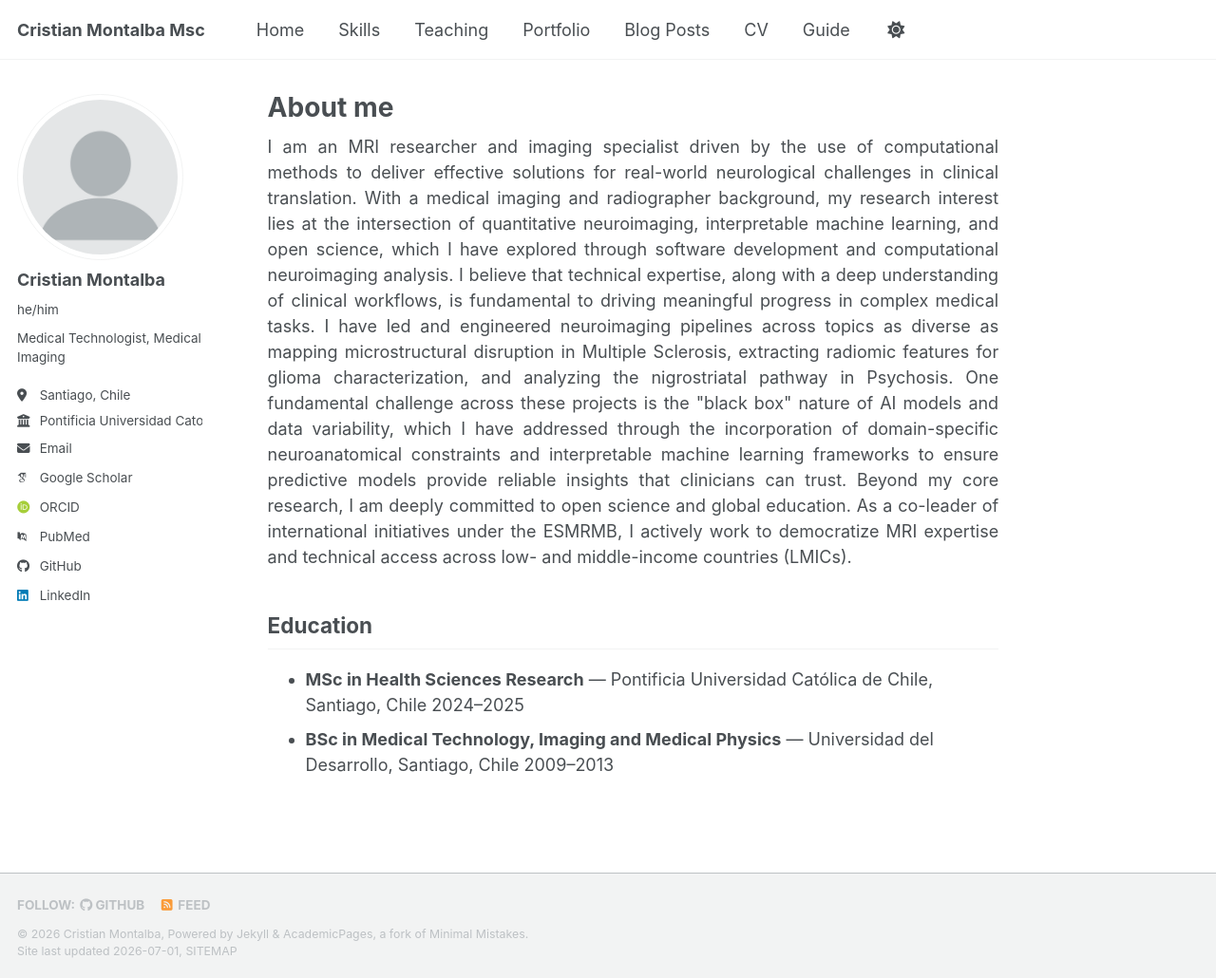
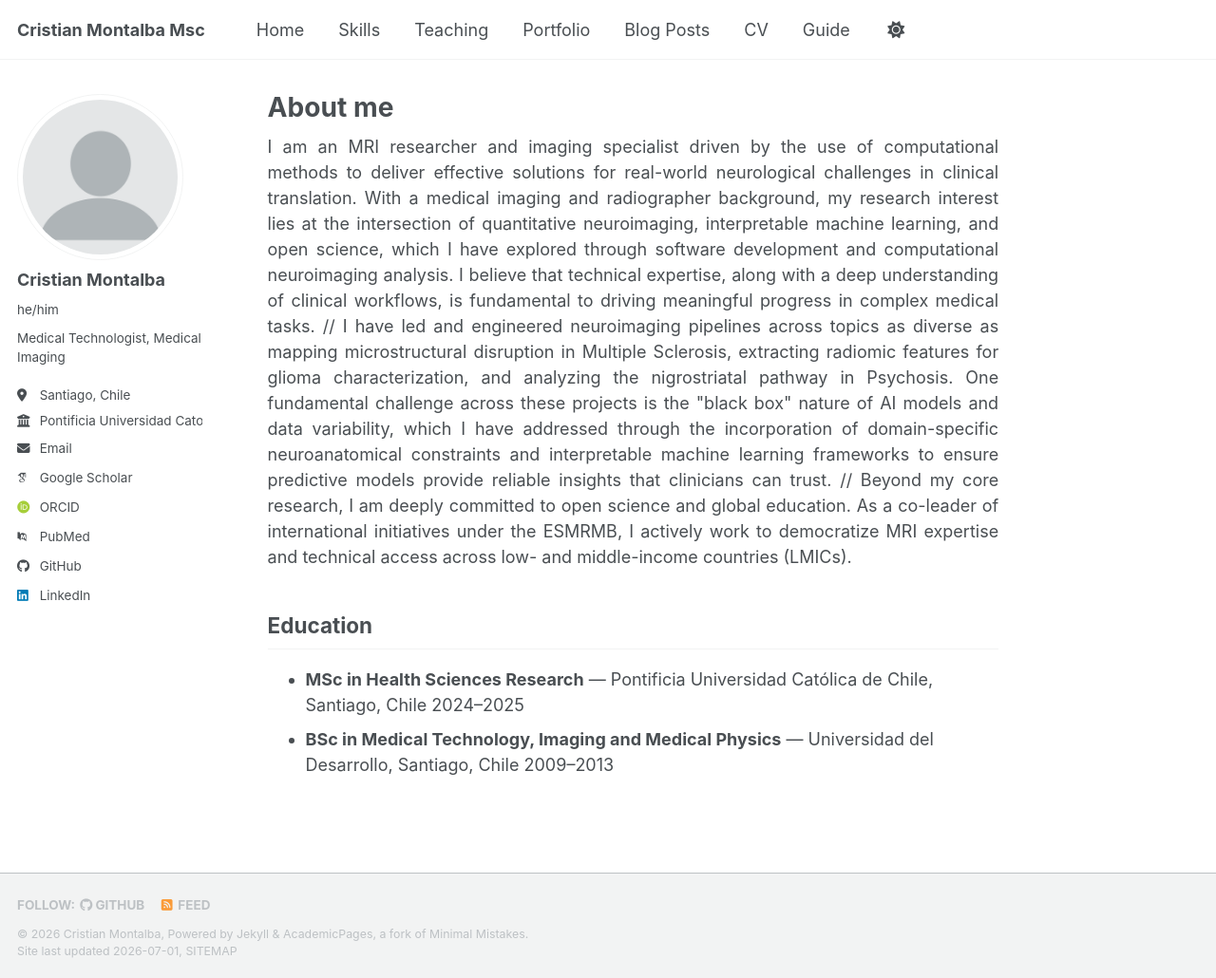
Before and after one commit to cristianmontalba/cristianmontalba.github.io, a Jekyll site: the page built from _pages/about.md, in a window 1280 px wide and 1030 px high. Shown: the whole window at 95% size. Built offline with Jekyll 4.4.1, drawn with Linux system fonts in a browser that asks for light colours; some web fonts are replaced; a script bundle is joined from its source files by our own code; library files that are not in the unit come from our copies.

```diff
--- a/_pages/about.md
+++ b/_pages/about.md
@@ -9,9 +9,9 @@ redirect_from:
 
 <div style="text-align: justify;">
 
-I am an MRI researcher and imaging specialist driven by the use of computational methods to deliver effective solutions for real-world neurological challenges in clinical translation. With a medical imaging and radiographer background, my research interest lies at the intersection of quantitative neuroimaging, interpretable machine learning, and open science, which I have explored through software development and computational neuroimaging analysis. I believe that technical expertise, along with a deep understanding of clinical workflows, is fundamental to driving meaningful progress in complex medical tasks.
+I am an MRI researcher and imaging specialist driven by the use of computational methods to deliver effective solutions for real-world neurological challenges in clinical translation. With a medical imaging and radiographer background, my research interest lies at the intersection of quantitative neuroimaging, interpretable machine learning, and open science, which I have explored through software development and computational neuroimaging analysis. I believe that technical expertise, along with a deep understanding of clinical workflows, is fundamental to driving meaningful progress in complex medical tasks. //
 
-I have led and engineered neuroimaging pipelines across topics as diverse as mapping microstructural disruption in Multiple Sclerosis, extracting radiomic features for glioma characterization, and analyzing the nigrostriatal pathway in Psychosis. One fundamental challenge across these projects is the "black box" nature of AI models and data variability, which I have addressed through the incorporation of domain-specific neuroanatomical constraints and interpretable machine learning frameworks to ensure predictive models provide reliable insights that clinicians can trust.
+I have led and engineered neuroimaging pipelines across topics as diverse as mapping microstructural disruption in Multiple Sclerosis, extracting radiomic features for glioma characterization, and analyzing the nigrostriatal pathway in Psychosis. One fundamental challenge across these projects is the "black box" nature of AI models and data variability, which I have addressed through the incorporation of domain-specific neuroanatomical constraints and interpretable machine learning frameworks to ensure predictive models provide reliable insights that clinicians can trust. //
 
 Beyond my core research, I am deeply committed to open science and global education. As a co-leader of international initiatives under the ESMRMB, I actively work to democratize MRI expertise and technical access across low- and middle-income countries (LMICs).
 
```
